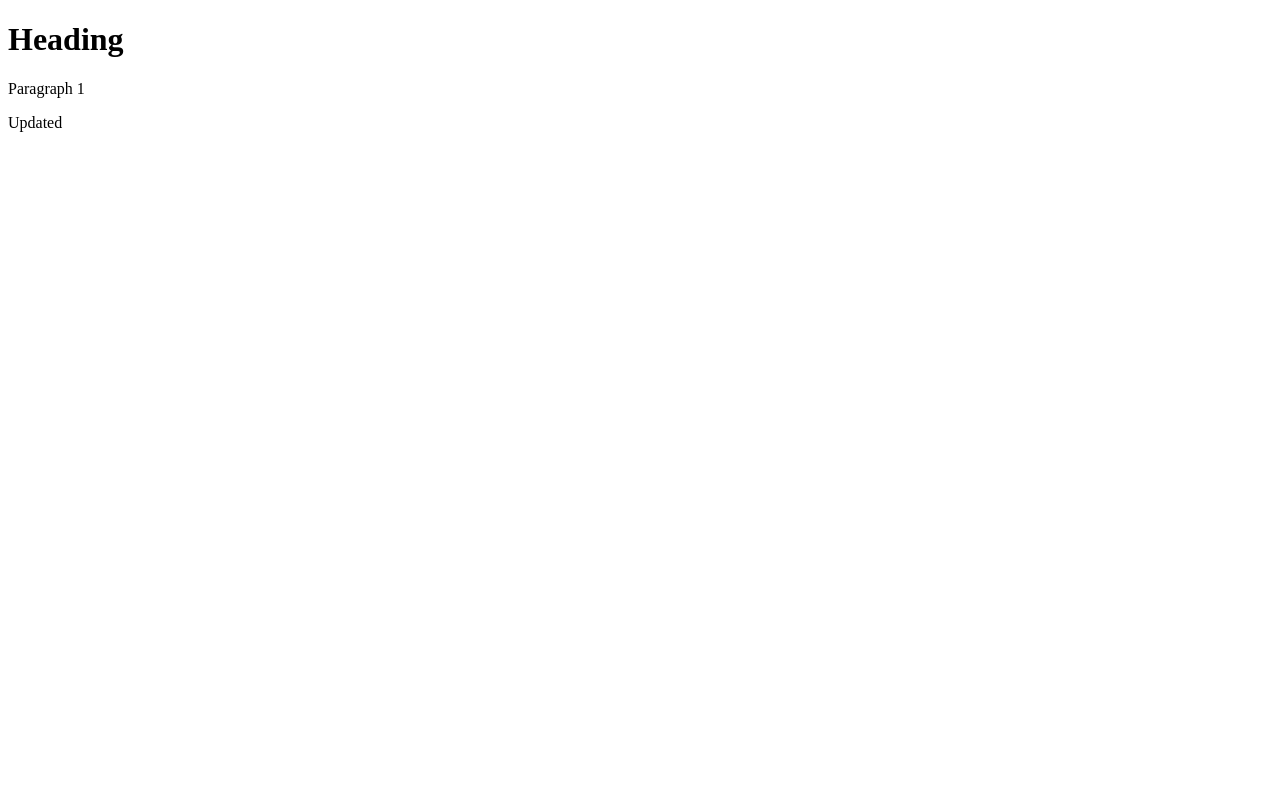
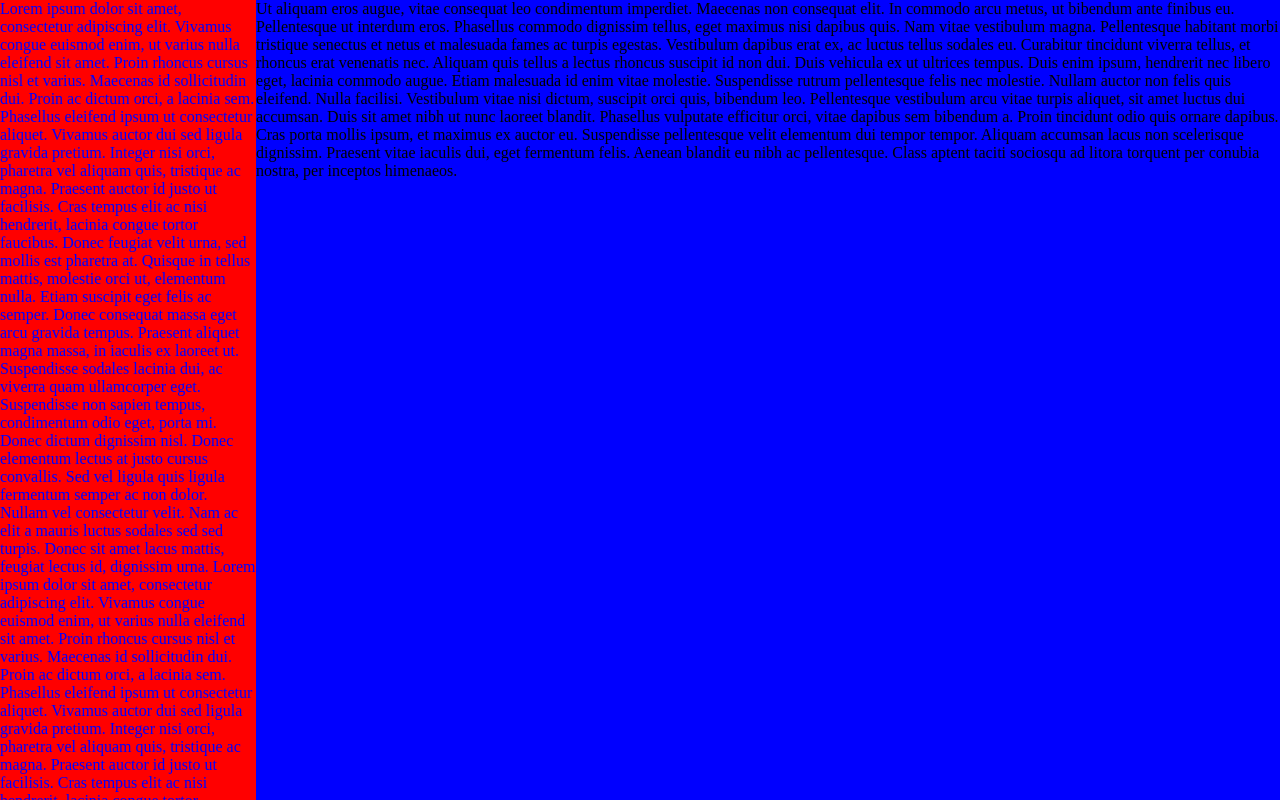
Before and after one commit to Alex07Dev/Alex07Dev.github.io, a website: page index.html in a window 1280 px wide. Drawn offline with Linux system fonts and the light colour scheme.

Commit message:
init lorem

```diff
--- a/index.html
+++ b/index.html
@@ -5,12 +5,69 @@
         <meta charset="utf-8">
         <title>azhang.ca</title>
         <link rel="icon" href="icons/Pink.png">
+        <link rel="stylesheet" href="style.css">
     </head>
     <body>
-        <header>
-            <h1>Heading</h1>
-            <p>Paragraph 1</p>
-            <p>Updated</p>
-        </header>
+        <div id="test" class="sidebar--contain">
+            Lorem ipsum dolor sit amet, consectetur adipiscing elit. Vivamus congue euismod enim, ut varius nulla eleifend sit amet.
+            Proin rhoncus cursus nisl et varius. Maecenas id sollicitudin dui. Proin ac dictum orci, a lacinia sem. Phasellus
+            eleifend ipsum ut consectetur aliquet. Vivamus auctor dui sed ligula gravida pretium. Integer nisi orci, pharetra vel
+            aliquam quis, tristique ac magna. Praesent auctor id justo ut facilisis. Cras tempus elit ac nisi hendrerit, lacinia
+            congue tortor faucibus. Donec feugiat velit urna, sed mollis est pharetra at. Quisque in tellus mattis, molestie orci
+            ut, elementum nulla. Etiam suscipit eget felis ac semper. Donec consequat massa eget arcu gravida tempus. Praesent
+            aliquet magna massa, in iaculis ex laoreet ut.
+
+            Suspendisse sodales lacinia dui, ac viverra quam ullamcorper eget. Suspendisse non sapien tempus, condimentum odio eget,
+            porta mi. Donec dictum dignissim nisl. Donec elementum lectus at justo cursus convallis. Sed vel ligula quis ligula
+            fermentum semper ac non dolor. Nullam vel consectetur velit. Nam ac elit a mauris luctus sodales sed sed turpis. Donec
+            sit amet lacus mattis, feugiat lectus id, dignissim urna.
+
+            Lorem ipsum dolor sit amet, consectetur adipiscing elit. Vivamus congue euismod enim, ut varius nulla eleifend sit amet.
+            Proin rhoncus cursus nisl et varius. Maecenas id sollicitudin dui. Proin ac dictum orci, a lacinia sem. Phasellus
+            eleifend ipsum ut consectetur aliquet. Vivamus auctor dui sed ligula gravida pretium. Integer nisi orci, pharetra vel
+            aliquam quis, tristique ac magna. Praesent auctor id justo ut facilisis. Cras tempus elit ac nisi hendrerit, lacinia
+            congue tortor faucibus. Donec feugiat velit urna, sed mollis est pharetra at. Quisque in tellus mattis, molestie orci
+            ut, elementum nulla. Etiam suscipit eget felis ac semper. Donec consequat massa eget arcu gravida tempus. Praesent
+            aliquet magna massa, in iaculis ex laoreet ut.
+
+            Suspendisse sodales lacinia dui, ac viverra quam ullamcorper eget. Suspendisse non sapien tempus, condimentum odio eget,
+            porta mi. Donec dictum dignissim nisl. Donec elementum lectus at justo cursus convallis. Sed vel ligula quis ligula
+            fermentum semper ac non dolor. Nullam vel consectetur velit. Nam ac elit a mauris luctus sodales sed sed turpis. Donec
+            sit amet lacus mattis, feugiat lectus id, dignissim urna.
+
+            Lorem ipsum dolor sit amet, consectetur adipiscing elit. Vivamus congue euismod enim, ut varius nulla eleifend sit amet.
+            Proin rhoncus cursus nisl et varius. Maecenas id sollicitudin dui. Proin ac dictum orci, a lacinia sem. Phasellus
+            eleifend ipsum ut consectetur aliquet. Vivamus auctor dui sed ligula gravida pretium. Integer nisi orci, pharetra vel
+            aliquam quis, tristique ac magna. Praesent auctor id justo ut facilisis. Cras tempus elit ac nisi hendrerit, lacinia
+            congue tortor faucibus. Donec feugiat velit urna, sed mollis est pharetra at. Quisque in tellus mattis, molestie orci
+            ut, elementum nulla. Etiam suscipit eget felis ac semper. Donec consequat massa eget arcu gravida tempus. Praesent
+            aliquet magna massa, in iaculis ex laoreet ut.
+
+            Suspendisse sodales lacinia dui, ac viverra quam ullamcorper eget. Suspendisse non sapien tempus, condimentum odio eget,
+            porta mi. Donec dictum dignissim nisl. Donec elementum lectus at justo cursus convallis. Sed vel ligula quis ligula
+            fermentum semper ac non dolor. Nullam vel consectetur velit. Nam ac elit a mauris luctus sodales sed sed turpis. Donec
+            sit amet lacus mattis, feugiat lectus id, dignissim urna.
+        </div>
+        <div class="content--contain">
+            <div>
+                Ut aliquam eros augue, vitae consequat leo condimentum imperdiet. Maecenas non consequat elit. In commodo arcu metus, ut
+                bibendum ante finibus eu. Pellentesque ut interdum eros. Phasellus commodo dignissim tellus, eget maximus nisi dapibus
+                quis. Nam vitae vestibulum magna. Pellentesque habitant morbi tristique senectus et netus et malesuada fames ac turpis
+                egestas. Vestibulum dapibus erat ex, ac luctus tellus sodales eu. Curabitur tincidunt viverra tellus, et rhoncus erat
+                venenatis nec. Aliquam quis tellus a lectus rhoncus suscipit id non dui.
+
+                Duis vehicula ex ut ultrices tempus. Duis enim ipsum, hendrerit nec libero eget, lacinia commodo augue. Etiam malesuada
+                id enim vitae molestie. Suspendisse rutrum pellentesque felis nec molestie. Nullam auctor non felis quis eleifend. Nulla
+                facilisi. Vestibulum vitae nisi dictum, suscipit orci quis, bibendum leo.
+
+                Pellentesque vestibulum arcu vitae turpis aliquet, sit amet luctus dui accumsan. Duis sit amet nibh ut nunc laoreet
+                blandit. Phasellus vulputate efficitur orci, vitae dapibus sem bibendum a. Proin tincidunt odio quis ornare dapibus.
+                Cras porta mollis ipsum, et maximus ex auctor eu. Suspendisse pellentesque velit elementum dui tempor tempor. Aliquam
+                accumsan lacus non scelerisque dignissim. Praesent vitae iaculis dui, eget fermentum felis. Aenean blandit eu nibh ac
+                pellentesque. Class aptent taciti sociosqu ad litora torquent per conubia nostra, per inceptos himenaeos.
+            </div>
+        </div>
+
+        <script src="script.js"></script>
     </body>
 </html>
--- a/script.js
+++ b/script.js
@@ -0,0 +1,2 @@
+e = document.getElementById("test");
+e.style.color = "blue";
--- a/style.css
+++ b/style.css
@@ -0,0 +1,17 @@
+body {
+    display: flex;
+    background-color: yellow;
+    margin: 0;
+}
+
+.sidebar--contain {
+    width: 20vw;
+    height: 100vh;
+    background-color: red;
+    overflow-y: scroll;
+}
+
+.content--contain {
+    width: 80vw;
+    background-color: blue;
+}
```
